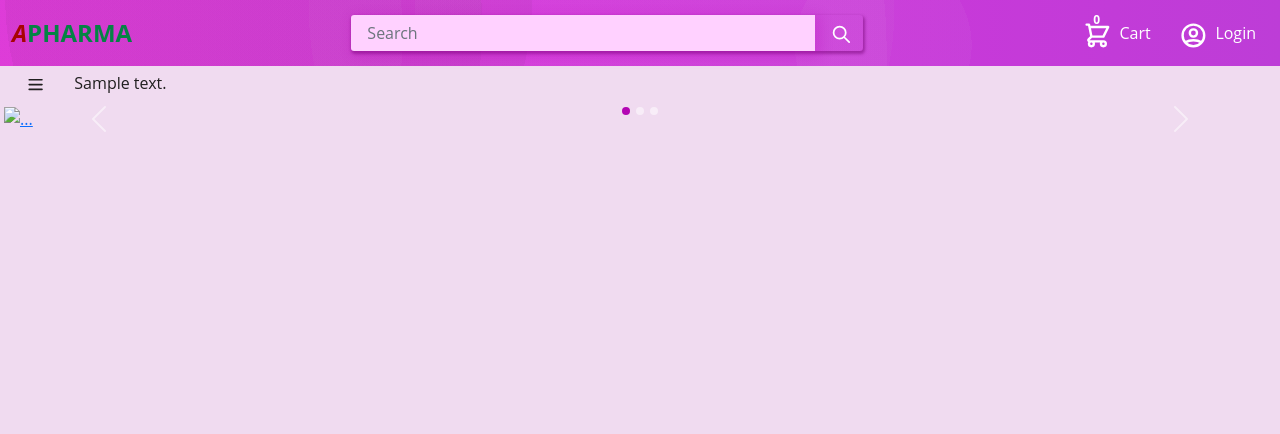
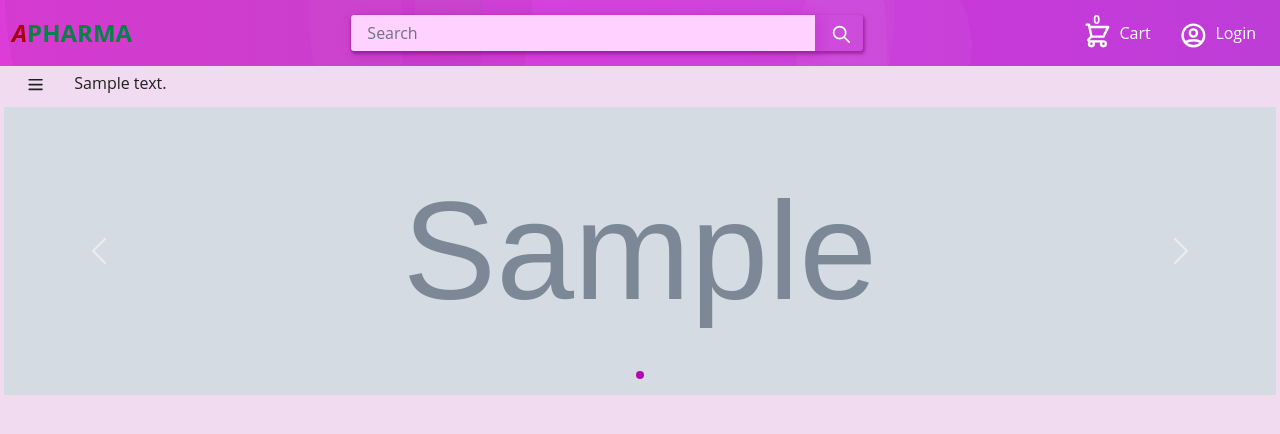
Before and after one commit to altaf171/medskart, a Django app: template app/store/templates/store/index.html in a window 1280 px wide. Shown: the top 434 px of the page. Run offline with Django 4.2, Linux system fonts and the light colour scheme; the template is opened without the code that fills it: most values are stand-ins (such as "Sample title", 1, 10 or a date in 2020); grey boxes marked "Sample" are stand-in pictures; some libraries are stand-ins or nearby versions.

Commit message:
banner slide some height fixes

```diff
--- a/app/store/admin.py
+++ b/app/store/admin.py
@@ -1,6 +1,7 @@
 from django.contrib import admin
 
 from store.models import (
+    Banner,
     Drug,
     NavigationLink,
     Prescription,
@@ -10,4 +11,6 @@ from store.models import (
 admin.site.register(Drug)
 admin.site.register(Prescription)
 admin.site.register(Stock)
+#----ui-------
 admin.site.register(NavigationLink)
+admin.site.register(Banner)
--- a/app/store/scss/banner-slide.scss
+++ b/app/store/scss/banner-slide.scss
@@ -12,6 +12,14 @@
 
     .carousel-indicators button.active {
         background-color: var(--clr-bg, magenta);
-        ;
+
     }
+
+    .banner-img{
+        display: block;
+        width: 100%;
+        height: 18rem;
+        // use image height of 280px;
+    }
+
 }
--- a/app/store/static/css/style.css
+++ b/app/store/static/css/style.css
@@ -445,6 +445,11 @@ body {
 .home-page-banner .carousel-indicators button.active {
   background-color: var(--clr-bg, magenta);
 }
+.home-page-banner .banner-img {
+  display: block;
+  width: 100%;
+  height: 18rem;
+}
 
 input, input[type=text],
 input[type=email],
--- a/app/store/templates/store/includes/banner-slide.html
+++ b/app/store/templates/store/includes/banner-slide.html
@@ -1,36 +1,40 @@
-<div id="home-page-banner" class="home-page-banner carousel slide mt-1 mx-0 mx-md-1" data-bs-ride="true">
+<div id="home-page-banner" class="home-page-banner carousel slide mt-1 mx-0 mx-md-1" data-bs-ride="carousel">
     <div class="carousel-indicators">
-        <button type="button" data-bs-target="#home-page-banner" data-bs-slide-to="0" class="active" aria-current="true"
-            aria-label="Slide 1"></button>
-        <button type="button" data-bs-target="#home-page-banner" data-bs-slide-to="1" aria-label="Slide 2"></button>
-        <button type="button" data-bs-target="#home-page-banner" data-bs-slide-to="2" aria-label="Slide 3"></button>
+        {% for banner in banners %}
+            {% if forloop.first %}
+            {% comment %} added active class for  first element {% endcomment %}
+            <button type="button" data-bs-target="#home-page-banner" data-bs-slide-to="{{ forloop.counter0 }}" class="active" aria-current="true"
+            aria-label="Slide {{ forloop.counter }}"></button>
+
+            {% else %}
+            <button type="button" data-bs-target="#home-page-banner" data-bs-slide-to="{{ forloop.counter0 }}"aria-current="true"
+            aria-label="Slide {{ forloop.counter }}"></button>
+
+            {% endif %}
+
+        {% endfor %}
+
     </div>
     <div class="carousel-inner">
-        <div class="carousel-item active">
-            <a href="#">
-                <img src="https://placeholder.pics/svg/900x300" class="d-block w-100" alt="...">
-            </a>
+            {% for banner in banners %}
+            {% if forloop.first %}
+                <div class="carousel-item active" data-bs-interval="3000">
+            {% else %}
+                <div class="carousel-item" data-bs-interval="2000">
+            {% endif %}
+                <a href="/{{ banner.link }}">
+                    <img src="{{ banner.image }}" class="banner-img" alt="...">
+                </a>
+            </div>
 
-        </div>
-        <div class="carousel-item">
-            <a href="#">
-                <img src="https://placeholder.pics/svg/900x300" class="d-block w-100" alt="...">
-            </a>
-
-        </div>
-        <div class="carousel-item">
-            <a href="#">
-                <img src="https://placeholder.pics/svg/900x300" class="d-block w-100" alt="...">
-            </a>
-
-        </div>
+            {% endfor %}
     </div>
-    <button class="carousel-control-prev" type="button" data-bs-target="#carouselExampleIndicators"
+    <button class="carousel-control-prev" type="button" data-bs-target="#home-page-banner"
         data-bs-slide="prev">
         <span class="carousel-control-prev-icon" aria-hidden="true"></span>
         <span class="visually-hidden">Previous</span>
     </button>
-    <button class="carousel-control-next" type="button" data-bs-target="#carouselExampleIndicators"
+    <button class="carousel-control-next" type="button" data-bs-target="#home-page-banner"
         data-bs-slide="next">
         <span class="carousel-control-next-icon" aria-hidden="true"></span>
         <span class="visually-hidden">Next</span>
```
Also changed, not shown: app/store/models.py (+20 -0 lines), app/store/views.py (+20 -2 lines), 1 other file.
